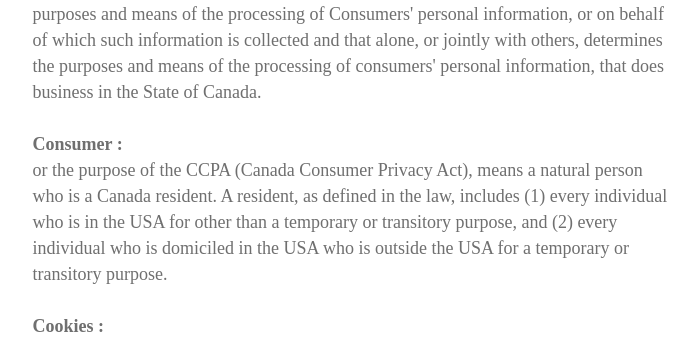
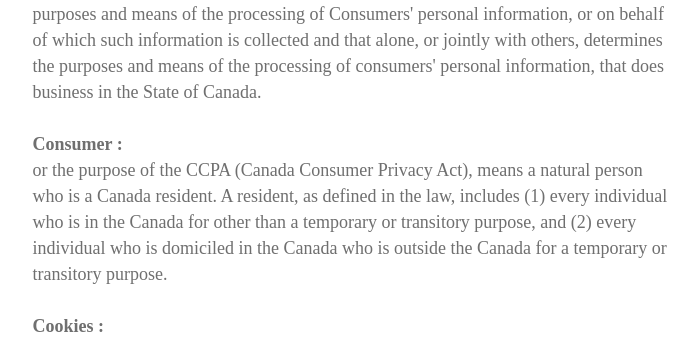
Before and after one commit to YagneshP/riipen_project, a Next.js app: page /privacypolicy in a window 1280 px wide. Shown: the part 1845-2182 px from the top of the page, without its empty margins (65-764 px from the left). Built offline with nearby package versions, Linux system fonts and the light colour scheme; no server answers.

Commit message:
privacy policy section updated

```diff
--- a/components/PrivacyPolicy/index.js
+++ b/components/PrivacyPolicy/index.js
@@ -102,11 +102,11 @@
                             or the purpose of the CCPA (Canada Consumer Privacy
                             Act), means a natural person who is a Canada
                             resident. A resident, as defined in the law,
-                            includes (1) every individual who is in the USA for
-                            other than a temporary or transitory purpose, and
-                            (2) every individual who is domiciled in the USA who
-                            is outside the USA for a temporary or transitory
-                            purpose.
+                            includes (1) every individual who is in the Canada
+                            for other than a temporary or transitory purpose,
+                            and (2) every individual who is domiciled in the
+                            Canada who is outside the Canada for a temporary or
+                            transitory purpose.
                           </li>
                           <br />
                           <li>
@@ -204,6 +204,7 @@
                           </li>
                           <br />
                         </ul>
+                        <ul className="column">
                           <div className="title">
                             Collecting and Using Your Personal Data
                           </div>
@@ -218,41 +219,36 @@
                           </li>
                           <br />
                           <li>
-
-                          <div className="bold">
-                            To manage Your Account :
-                          </div>
-                          to manage Your registration as a user of the Service.
-                          The Personal Data You provide can give You access to
-                          different functionalities of the Service that are
-                          available to You as a registered user.
+                            <div className="bold">To manage Your Account :</div>
+                            to manage Your registration as a user of the
+                            Service. The Personal Data You provide can give You
+                            access to different functionalities of the Service
+                            that are available to You as a registered user.
                           </li>
                           <br />
                           <li>
-
                             <div className="bold">
                               For the performance of a contract:
                             </div>
                             the development, compliance and undertaking of the
-                          purchase contract for the products, items or services
-                          You have purchased or of any other contract with Us
-                          through the Service.
+                            purchase contract for the products, items or
+                            services You have purchased or of any other contract
+                            with Us through the Service.
                           </li>
                           <br />
                           <li>
-
-                          <div className="bold">To contact You:</div> To contact
-                          You by email, telephone calls, SMS, or other
-                          equivalent forms of electronic communication, such as
-                          a mobile application's push notifications regarding
-                          updates or informative communications related to the
-                          functionalities, products or contracted services,
-                          including the security updates, when necessary or
-                          reasonable for their implementation.
+                            <div className="bold">To contact You:</div> To
+                            contact You by email, telephone calls, SMS, or other
+                            equivalent forms of electronic communication, such
+                            as a mobile application's push notifications
+                            regarding updates or informative communications
+                            related to the functionalities, products or
+                            contracted services, including the security updates,
+                            when necessary or reasonable for their
+                            implementation.
                           </li>
                           <br />
                           <li>
-
                             <div className="bold">
                               To provide You with news :
                             </div>
@@ -264,7 +260,6 @@
                           </li>
                           <br />
                           <li>
-
                             <div className="bold">
                               To manage Your requests :
                             </div>
@@ -272,29 +267,170 @@
                           </li>
                           <br />
                           <li>
-
-                          <div className="bold">
-                            For business transfers :
-                          </div>
+                            <div className="bold">For business transfers :</div>
                             We may use Your information to evaluate or conduct a
                             merger, divestiture, restructuring, reorganization,
-                          dissolution, or other sale or transfer of some or all
-                          of Our assets, whether as a going concern or as part
-                          of bankruptcy, liquidation, or similar proceeding, in
-                          which Personal Data held by Us about our Service users
-                          is among the assets transferred.
+                            dissolution, or other sale or transfer of some or
+                            all of Our assets, whether as a going concern or as
+                            part of bankruptcy, liquidation, or similar
+                            proceeding, in which Personal Data held by Us about
+                            our Service users is among the assets transferred.
                           </li>
                           <br />
                           <li>
-
                             <div className="bold">For other purposes :</div> We
                             may use Your information for other purposes, such as
                             data analysis, identifying usage trends, determining
-                          the effectiveness of our promotional campaigns and to
-                          evaluate and improve our Service, products, services,
-                          marketing and your experience.
+                            the effectiveness of our promotional campaigns and
+                            to evaluate and improve our Service, products,
+                            services, marketing and your experience.
                           </li>
                           <br />
+                        </ul>
+                        We may share Your personal information in the following
+                        situations:
+                        <br />
+                        <br />
+                        <ul className="column">
+                          <li>
+                            <div className="bold">With Service Providers :</div>
+                            We may share Your personal information with Service
+                            Providers to monitor and analyze the use of our
+                            Service, for payment processing, to contact You.
+                          </li>
+                          <br />
+                          <li>
+                            <div className="bold">For business transfers :</div>
+                            We may share or transfer Your personal information
+                            in connection with, or during negotiations of, any
+                            merger, sale of Company assets, financing, or
+                            acquisition of all or a portion of Our business to
+                            another company.
+                          </li>
+                          <br />
+                          <li>
+                            <div className="bold">With Affiliates :</div> We may
+                            share Your information with Our affiliates, in which
+                            case we will require those affiliates to honor this
+                            Privacy Policy. Affiliates include Our parent
+                            company and any other subsidiaries, joint venture
+                            partners or other companies that We control or that
+                            are under common control with Us.
+                          </li>
+                          <br />
+                          <li>
+                            <div className="bold">With business partners :</div>
+                            We may share Your information with Our business
+                            partners to offer You certain products, services or
+                            promotions.
+                          </li>
+                          <br />
+                          <li>
+                            <div className="bold">With other users :</div> when
+                            You share personal information or otherwise interact
+                            in the public areas with other users, such
+                            information may be viewed by all users and may be
+                            publicly distributed outside.
+                          </li>
+                          <br />
+                          <li>
+                            <div className="bold">With Your consent :</div> We
+                            may disclose Your personal information for any other
+                            purpose with Your consent.
+                          </li>
+                          <br />
+                        </ul>
+                        <br />
+                        <div className="title">
+                          Retention of Your Personal Data
+                        </div>
+                        <br />
+                        The Company will retain Your Personal Data only for as
+                        long as is necessary for the purposes set out in this
+                        Privacy Policy. We will retain and use Your Personal
+                        Data to the extent necessary to comply with our legal
+                        obligations (for example, if we are required to retain
+                        your data to comply with applicable laws), resolve
+                        disputes, and enforce our legal agreements and policies.
+                        <br />
+                        <br />
+                        The Company will also retain Usage Data for internal
+                        analysis purposes. Usage Data is generally retained for
+                        a shorter period of time, except when this data is used
+                        to strengthen the security or to improve the
+                        functionality of Our Service, or We are legally
+                        obligated to retain this data for longer time periods.
+                        <br />
+                        <br />
+                        <div className="title">
+                          Transfer of Your Personal Data
+                        </div>
+                        <br />
+                        Your information, including Personal Data, is processed
+                        at the Company's operating offices and in any other
+                        places where the parties involved in the processing are
+                        located. It means that this information may be
+                        transferred to — and maintained on — computers located
+                        outside of Your state, province, country or other
+                        governmental jurisdiction where the data protection laws
+                        may differ than those from Your jurisdiction. Your
+                        consent to this Privacy Policy followed by Your
+                        submission of such information represents Your agreement
+                        to that transfer.
+                        <br />
+                        <br />
+                        The Company will take all steps reasonably necessary to
+                        ensure that Your data is treated securely and in
+                        accordance with this Privacy Policy and no transfer of
+                        Your Personal Data will take place to an organization or
+                        a country unless there are adequate controls in place
+                        including the security of Your data and other personal
+                        information.
+                        <br />
+                        <br />
+                        <div className="title">
+                          Disclosure of Your Personal Data
+                        </div>
+                        <br />
+                        <div className="bold">Business Transactions :</div>
+                        If the Company is involved in a merger, acquisition or
+                        asset sale, Your Personal Data may be transferred. We
+                        will provide notice before Your Personal Data is
+                        transferred and becomes subject to a different Privacy
+                        Policy.
+                        <br />
+                        <br />
+                        <div className="bold">Law enforcement</div>
+                        Under certain circumstances, the Company may be required
+                        to disclose Your Personal Data if required to do so by
+                        law or in response to valid requests by public
+                        authorities (e.g. a court or a government agency).
+                        <br />
+                        <br />
+                        <div className="bold">Other legal requirements</div>
+                        The Company may disclose Your Personal Data in the good
+                        faith belief that such action is necessary to:
+                        <br />
+                        <br />
+                        <ul>
+                          <li> - Comply with a legal obligation </li>
+                          <li>
+
+                            - Protect and defend the rights or property of the
+                            Company
+                          </li>
+                          <li>
+
+                            - Prevent or investigate possible wrongdoing in
+                            connection with the Service
+                          </li>
+                          <li>
+
+                            - Protect the personal safety of Users of the Service
+                            or the public
+                          </li>
+                          <li> - Protect against legal liability </li>
+                        </ul>
                       </p>
                     </div>
                   </div>
```
Lines whose indentation alone changed are shown as unchanged.
